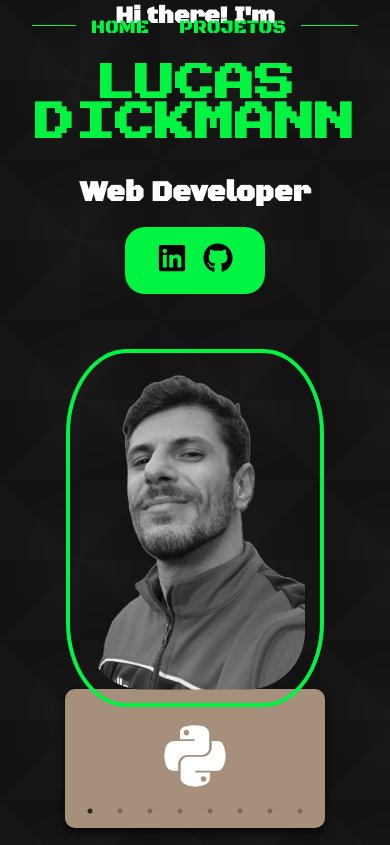
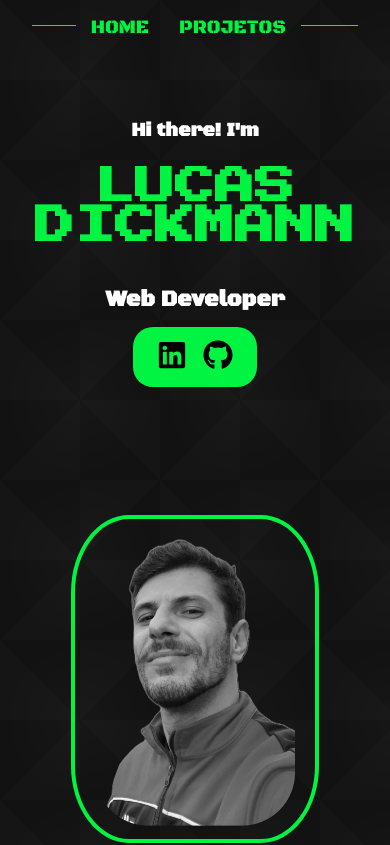
Before and after one commit to ldickmann/ldickmann.github.io, a React (Vite) app: page /home in a window 390 px wide. Shown: the top 845 px of the page. Built offline with nearby package versions, Linux system fonts and the light colour scheme.

Commit message:
style: reestiliza o componente - aplica responsividade a image

```diff
--- a/src/components/Banner/Banner.styles.js
+++ b/src/components/Banner/Banner.styles.js
@@ -4,33 +4,38 @@ export const BannerContainer = styled.div`
   display: flex;
   justify-content: center;
   align-items: center;
-  height: 70vh;
   width: 100%;
   max-width: 1440px;
   margin: 0 auto;
+  min-height: 70vh;
   padding: 2rem;
   box-sizing: border-box;
-  gap: calc(100% / 4);
+  gap: 3rem;
 
   @media screen and (max-width: 1200px) {
     gap: 2rem;
     padding: 1.5rem;
+    min-height: 65vh;
   }
 
   @media screen and (max-width: 850px) {
     gap: 1.5rem;
     padding: 1rem;
+    min-height: auto;
   }
 
   @media (max-width: 769px) {
     flex-direction: column;
     text-align: center;
     padding: 1rem;
-    min-height: auto;
+    min-height: 100vh;
+    justify-content: space-evenly;
+    gap: 2rem;
   }
 
   @media (max-width: 430px) {
     padding: 0.5rem;
+    gap: 1.5rem;
   }
 `;
 
@@ -45,7 +50,8 @@ export const ContainerText = styled.div`
   @media (max-width: 769px) {
     align-items: center;
     max-width: 100%;
-    margin-bottom: 2rem;
+    margin-bottom: 0;
+    order: 1;
   }
 `;
 
@@ -58,6 +64,7 @@ export const HeaderContainer = styled.div`
 
   @media (max-width: 769px) {
     align-items: center;
+    margin-bottom: 1rem;
   }
 `;
 
@@ -69,6 +76,11 @@ export const Header = styled.h1`
 
   @media screen and (max-width: 768px) {
     font-size: 1.5rem;
+    margin: 0 0 0.5rem 0;
+  }
+
+  @media screen and (max-width: 430px) {
+    font-size: 1.2rem;
   }
 `;
 
@@ -81,6 +93,7 @@ export const FooterContainer = styled.div`
 
   @media (max-width: 769px) {
     justify-content: center;
+    margin-top: 0.5rem;
   }
 `;
 
@@ -92,6 +105,10 @@ export const TitleFooter = styled.h1`
 
   @media screen and (max-width: 768px) {
     font-size: 1.8rem;
+  }
+
+  @media screen and (max-width: 430px) {
+    font-size: 1.4rem;
   }
 `;
 
@@ -112,11 +129,12 @@ export const ContainerSocialMedia = styled.div`
     flex-direction: row;
     width: auto;
     padding: 1rem 2rem;
-    margin-top: 1.5rem;
+    margin-top: 1rem;
   }
 
   @media (max-width: 430px) {
-    margin-top: 1rem;
+    margin-top: 0.8rem;
+    padding: 0.8rem 1.5rem;
   }
 `;
 
@@ -155,6 +173,16 @@ export const ContainerImage = styled.div`
         width: 250px;
         height: 350px;
       }
+
+      @media screen and (max-width: 769px) {
+        width: 280px;
+        height: 380px;
+      }
+
+      @media screen and (max-width: 430px) {
+        width: 240px;
+        height: 320px;
+      }
     }
 
     img {
@@ -172,11 +200,20 @@ export const ContainerImage = styled.div`
       @media screen and (max-width: 850px) {
         max-width: 220px;
       }
+
+      @media screen and (max-width: 769px) {
+        max-width: 240px;
+      }
+
+      @media screen and (max-width: 430px) {
+        max-width: 200px;
+      }
     }
   }
 
   @media screen and (max-width: 769px) {
-    max-width: 300px;
-    margin-top: 1rem;
+    max-width: 100%;
+    margin-top: 0;
+    order: 2;
   }
 `;
```
